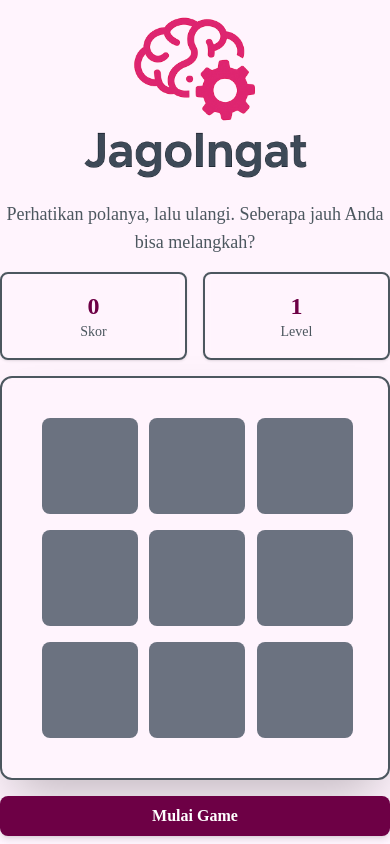
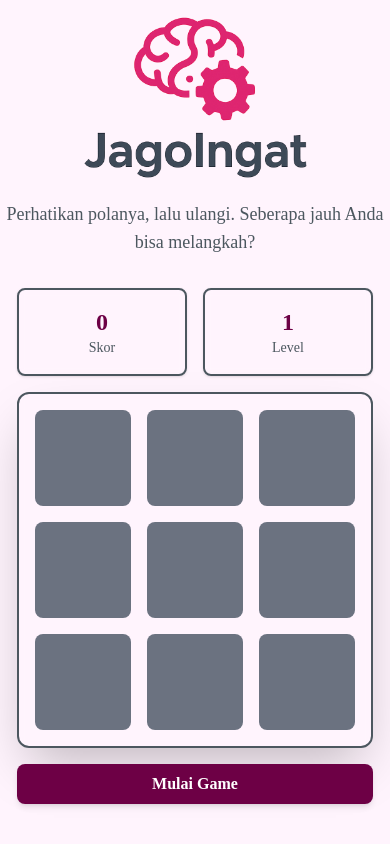
Before and after one commit to Jojo297/JagoIngat, a React (Vite) app: page / in a window 390 px wide. Built offline with nearby package versions, Linux system fonts and the light colour scheme.

Commit message:
[DEVELOPMENT] refactor scroll behavior and give padding for mobile UI

```diff
--- a/index.html
+++ b/index.html
@@ -6,7 +6,7 @@
     <meta name="viewport" content="width=device-width, initial-scale=1.0" />
     <title>JagoIngat</title>
   </head>
-  <body>
+  <body class="overscroll-y-none overscroll-x-none">
     <div id="root"></div>
     <script type="module" src="/src/main.jsx"></script>
   </body>
--- a/src/MemoryGame.jsx
+++ b/src/MemoryGame.jsx
@@ -173,7 +173,7 @@ const MemoryGame = () => {
   };
 
   return (
-    <div className="flex flex-col justify-center lg:flex-row lg:gap-16 lg:w-full lg:px-36">
+    <div className="flex flex-col p-4 justify-center lg:flex-row lg:gap-16 lg:w-full lg:px-36">
       <div className="flex-col w-full self-center items-center justify-center text-center">
         {bestScore > 0 ? (
           <Card className="w-full mt-2 px-6 py-4 text-center border-2 rounded-lg border-primary/20 bg-card/50 backdrop-blur-sm">
@@ -221,7 +221,7 @@ const MemoryGame = () => {
                 </h2>
               )}
         </div>
-        <Card className="p-6 border-2 border-border/20 bg-card/80 backdrop-blur-sm shadow-2xl lg:p-4 lg:justify-center ">
+        <Card className=" border-2 border-border/20 bg-card/80 backdrop-blur-sm shadow-2xl lg:p-4 lg:justify-center ">
           <div className="grid grid-cols-3 gap-4 p-4 lg:p-4 lg:gap-4 lg:place-items-center">
             {cards.map((card, index) => (
               <CardButton
```
